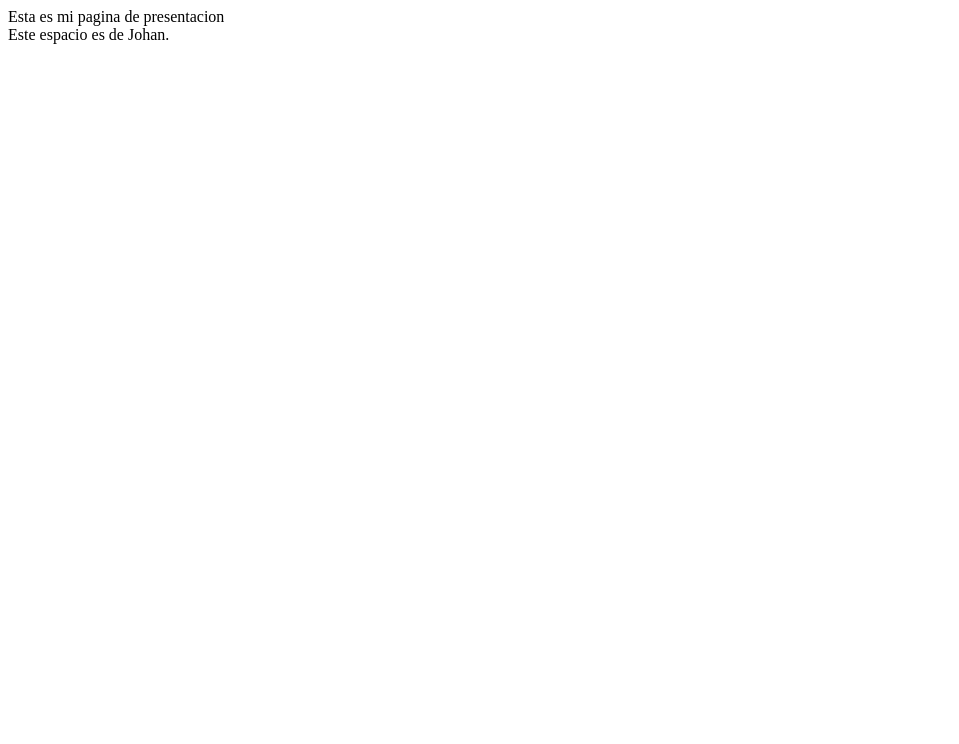
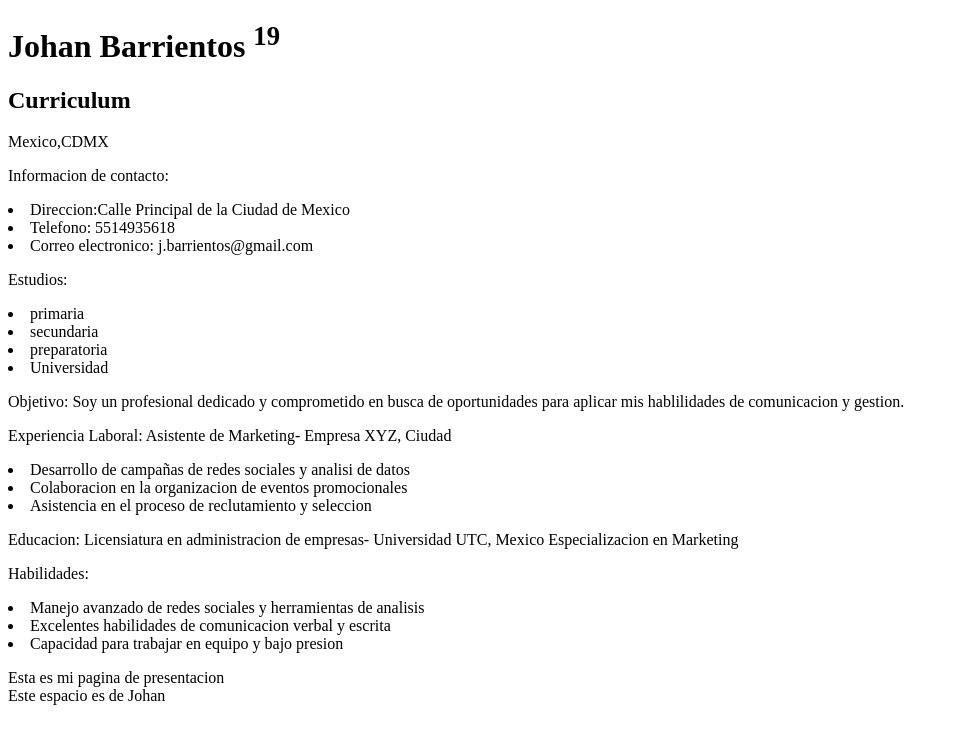
Before and after one commit to Jesusthebig/4SIS2ARiosGarciaJesuss, a plain HTML site: page index.html in a window 1280 px wide. Shown: the whole page, without its empty margins (0-959 px from the left). Drawn offline with Linux system fonts and the light colour scheme.

Commit message:
Espacio de Johan

```diff
--- a/index.html
+++ b/index.html
@@ -3,13 +3,50 @@
 <head>
     <meta charset="UTF-8">
     <meta name="viewport" content="width=device-width, initial-scale=1.0">
-    <title>Mi Pagina Web</title>
+    <title>Johan Barrientos</title>
 </head>
 <body>
+    <main>
+        <h1>
+            Johan Barrientos
+            <sup>19</sup>
+        </h1>
+        <h2>Curriculum</h2>
+        <span>Mexico,CDMX</span>
+        <p>Informacion de contacto:
+            <li>Direccion:Calle Principal de la Ciudad de Mexico</li>
+            <li>Telefono: 5514935618</li>
+            <li>Correo electronico: j.barrientos@gmail.com </li>
+        </p>
+        <p>Estudios:
+            <li>primaria</li>
+            <li>secundaria</li>
+            <li>preparatoria</li>
+            <li>Universidad</li>
+            </p>
+        <p>
+            Objetivo:
+            Soy un profesional dedicado y comprometido en busca de oportunidades para aplicar mis hablilidades de comunicacion y gestion.
+            </p>
+        <p>Experiencia Laboral:
+            Asistente de Marketing- Empresa XYZ, Ciudad
+            <li>Desarrollo de campañas de redes sociales y analisi de datos</li>
+            <li>Colaboracion en la organizacion de eventos promocionales</li>
+            <li>Asistencia en el proceso de reclutamiento y seleccion</li>
+        </p>
+        <p>Educacion: Licensiatura en administracion de empresas- Universidad UTC, Mexico
+            Especializacion en Marketing
+        </p>
+        <p>Habilidades:
+            <li>Manejo avanzado de redes sociales y herramientas de analisis</li>
+            <li>Excelentes habilidades de comunicacion verbal y escrita</li>
+            <li>Capacidad para trabajar en equipo y bajo presion</li>
+        </p>
+    </main>
     Esta es mi pagina de presentacion
 
     <div>
-        Este espacio es de Johan.
+        Este espacio es de Johan
     </div>
 </body>
-</html>
+</html
```
